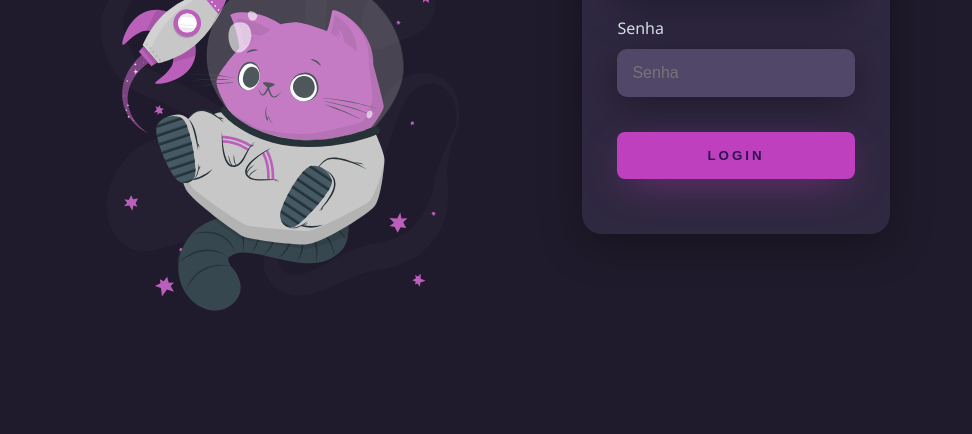
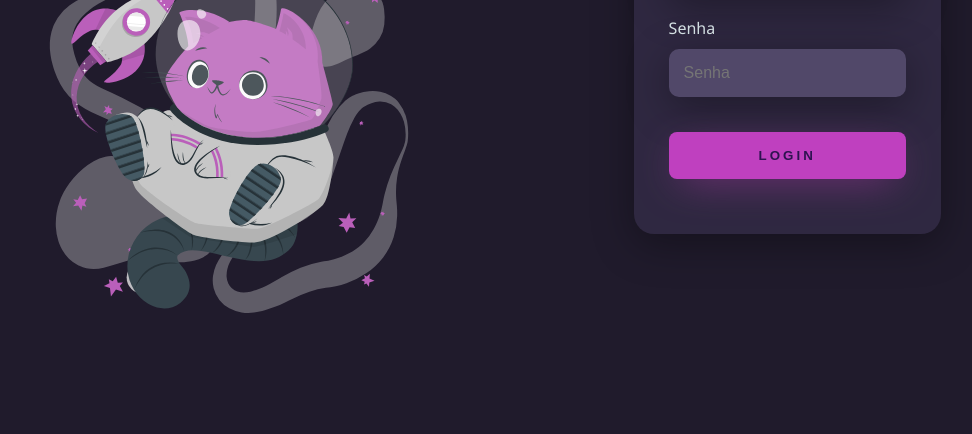
Before and after one commit to Alexsander248/Site-Login, a plain HTML site: page index.html in a window 1280 px wide. Shown: the part 366-800 px from the top of the page, without its empty margins (104-1076 px from the left). Drawn offline with Linux system fonts and the light colour scheme.

Commit message:
Atualizando margens.
Pequeno espaçamento entre a login bar e imagem principal.

```diff
--- a/css/style.css
+++ b/css/style.css
@@ -25,6 +25,7 @@ body *{
     justify-content: center;
     align-items: center;
     flex-direction: column;
+    margin-right: 8%;
 
 }
 
```
